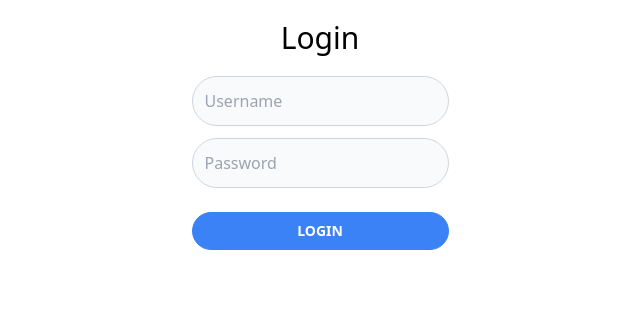
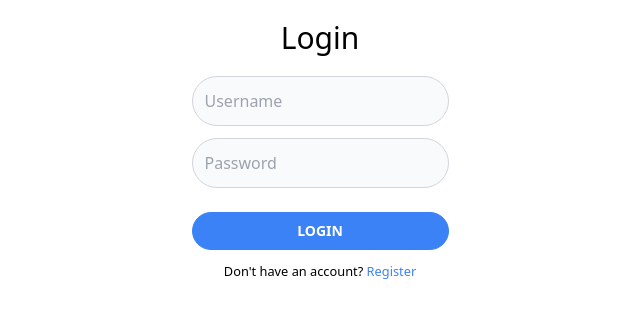
Before and after one commit to ChandrakantPal/ChatQL-React-Node-GraphQL, a React (Create React App) app in the folder client/: page /login in a window 1280 px wide. Shown: the top 318 px of the page, without its empty margins (320-960 px from the left). Built offline with nearby package versions, Linux system fonts and the light colour scheme.

Commit message:
link to register

```diff
--- a/client/src/components/Login.tsx
+++ b/client/src/components/Login.tsx
@@ -1,6 +1,7 @@
 import { gql, useLazyQuery } from '@apollo/client'
 import { FormEvent, useState } from 'react'
 import { useHistory } from 'react-router'
+import { Link } from 'react-router-dom'
 import InputGroup from './InputGroup'
 
 const Login = () => {
@@ -48,6 +49,12 @@ const Login = () => {
           >
             {loading ? 'Loading...' : 'Login'}
           </button>
+          <small className="block text-center">
+            Don't have an account?{' '}
+            <Link to="/register" className="text-blue-500 hover:underline">
+              Register
+            </Link>
+          </small>
         </form>
       </div>
     </div>
```
